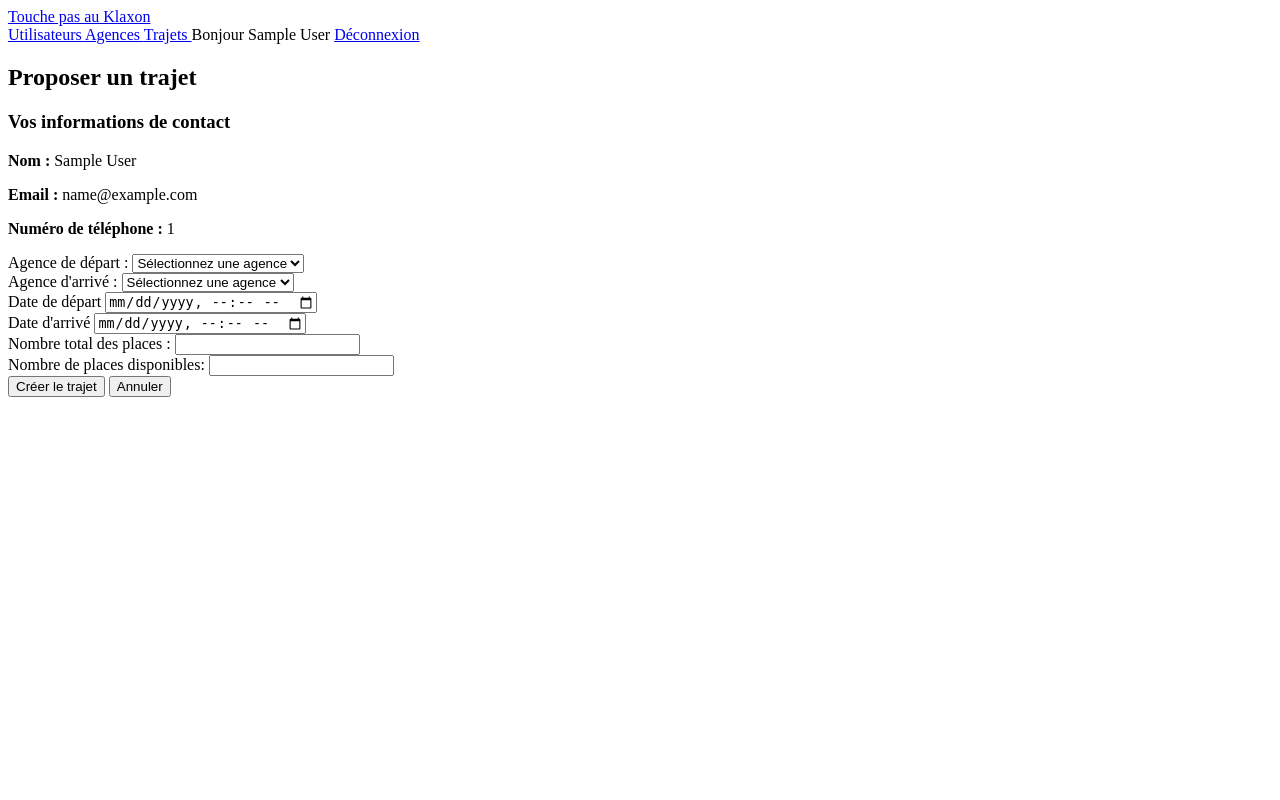
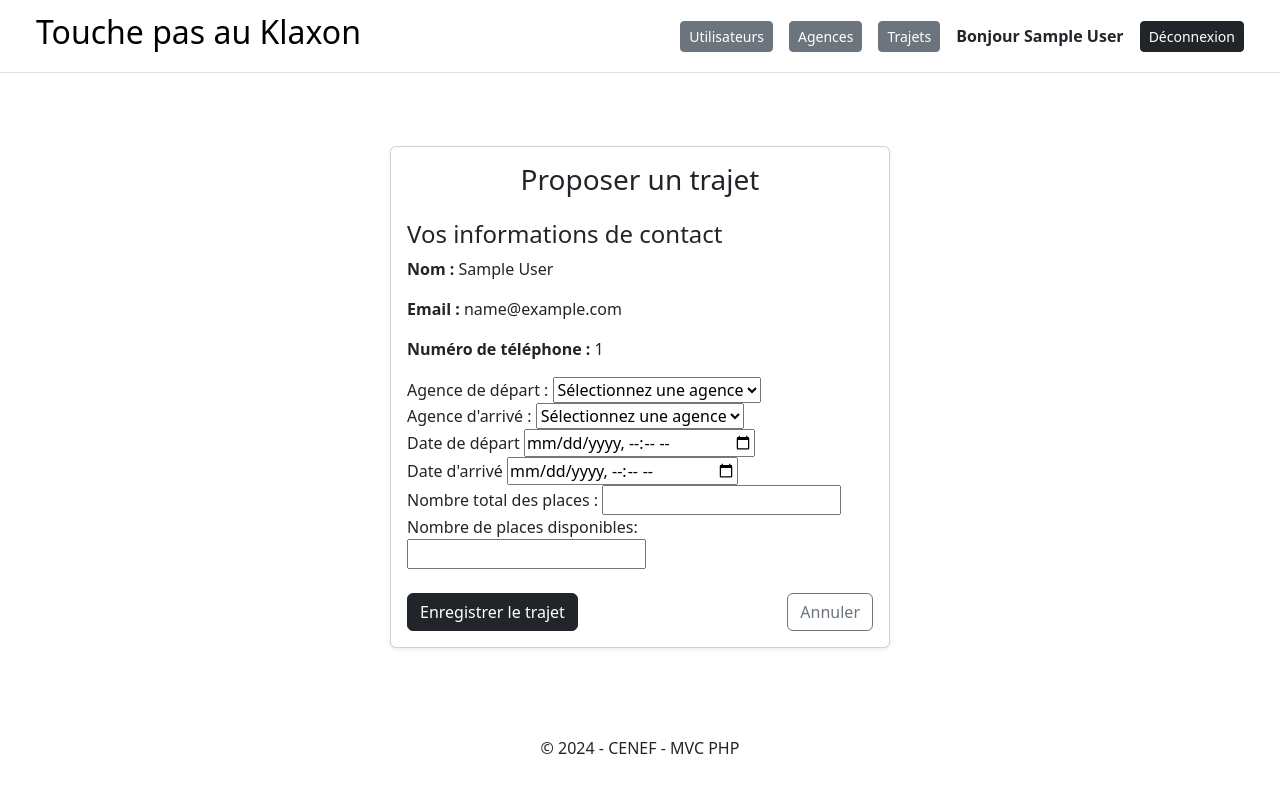
Before and after one commit to O1Alex/Projet_Klaxon, a PHP site: page /create_trajet.php in a window 1280 px wide. Run offline with PHP 8.4, Linux system fonts and the light colour scheme; the visitor is signed in with stand-in values (Sample User, id 1); data that the repository does not hold is empty.

Commit message:
mise en page option page accueil utilisateur normal

```diff
--- a/View/create_trajet.php
+++ b/View/create_trajet.php
@@ -45,12 +45,20 @@ if($_SERVER['REQUEST_METHOD']=='POST'){
 <head>
     <meta charset="UTF-8">
     <meta name="viewport" content="width=device-width, initial-scale=1.0">
+    <link href="https://cdn.jsdelivr.net/npm/bootstrap@5.3.8/dist/css/bootstrap.min.css" rel="stylesheet" integrity="sha384-sRIl4kxILFvY47J16cr9ZwB07vP4J8+LH7qKQnuqkuIAvNWLzeN8tE5YBujZqJLB" crossorigin="anonymous">
+    <link href="https://cdn.jsdelivr.net/npm/bootstrap-icons/font/bootstrap-icons.css" rel="stylesheet">
     <title>Créer un trajet</title>
 </head>
-<body>
+<body class="d-flex flex-column min-vh-100">
     <?php include 'header.php'?>
-    <h2>Proposer un trajet</h2>
 
+    <main class="flex-fill d-flex align-items-center justify-content-center">
+
+        <div class="card shadow-sm" style="max-width: 500px; width: 100%;">
+            <div class="card-body">
+                <h3 class="card-title mb-4 text-center">
+                    Proposer un trajet
+                </h3>
                 <!-- Erreurs -->
                 <?php if(isset($errors)){?>
                     <?php foreach ($errors as $error){?>
@@ -58,13 +66,15 @@ if($_SERVER['REQUEST_METHOD']=='POST'){
                     <?php }}?>
 
                 <!-- Informations non modifiable -->
-    <h3>Vos informations de  contact</h3>
+                <div class="mb-3">
+                    <h4>Vos informations de  contact</h4>
                     <p><strong>Nom : </strong> <?php echo $_SESSION['user_name'] ?>
                     <p><strong>Email : </strong> <?php echo $_SESSION['user_email'] ?>
                     <p><strong>Numéro de téléphone : </strong> <?php echo $_SESSION['user_phone'] ?>
-
+                </div>
                 <!-- Fomulaire de création -->
                 <form method="POST">
+                    <div class="mb-3">
                         <label>Agence de départ :</label>
                         <select name="start_agency_id">
                             <option value="">Sélectionnez une agence </option>
@@ -100,9 +110,23 @@ if($_SERVER['REQUEST_METHOD']=='POST'){
                         <label>Nombre de places disponibles:</label>
                         <input type="number" name="available_seats" required>
                         <br>
+                    </div>
 
-        <button type="submit">Créer le trajet</button>
-        <a href="index.php"><button>Annuler</button></a>
+                    <div class="d-flex justify-content-between mt-4">
+                        <button type="submit" class="btn btn-dark">
+                            Enregistrer le trajet
+                        </button>
+
+                        <a href="index.php"
+                        class="btn btn-outline-secondary">
+                            Annuler
+                        </a>
+                    </div>
                 </form>
+            </div>
+        </div>
+    </main>
+    <?php include "footer.php" ?>
+
 </body>
 </html>
--- a/View/header.php
+++ b/View/header.php
@@ -12,7 +12,7 @@ if(session_status()==PHP_SESSION_NONE){
             <!-- Administrateur -->
             <?php if (isset($_SESSION['user_id']) && $_SESSION['user_role'] === 'admin') { ?>
                 <a class="navbar-brand fw-bold" href="admin_dashboard.php">
-                    Touche pas au Klaxon
+                    <h2>Touche pas au Klaxon</h2>
                 </a>
             <!-- Autre -->
             <?php } else { ?>
```
Also changed, not shown: View/edit_trajet.php (+26 -7 lines). Lines whose indentation alone changed are shown as unchanged.
